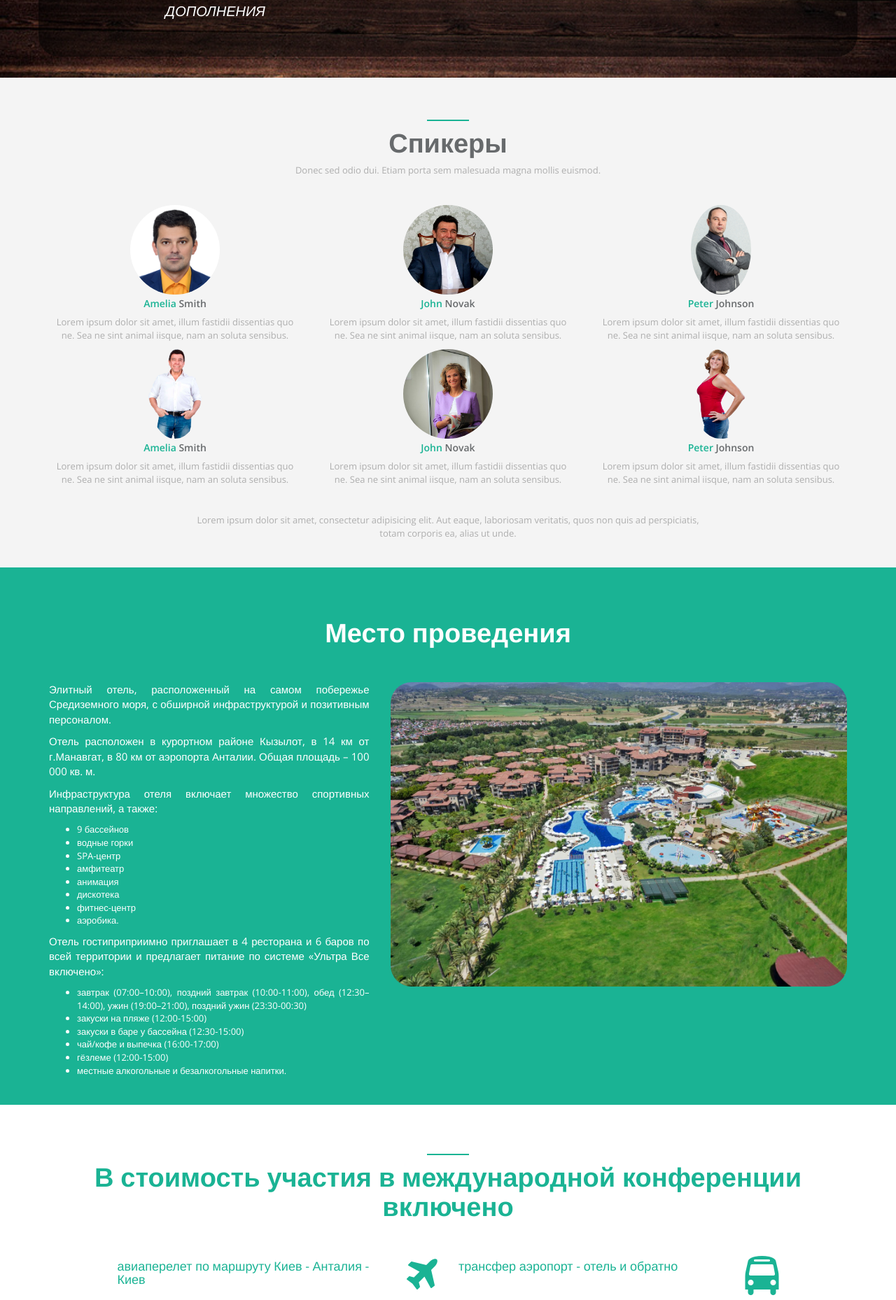
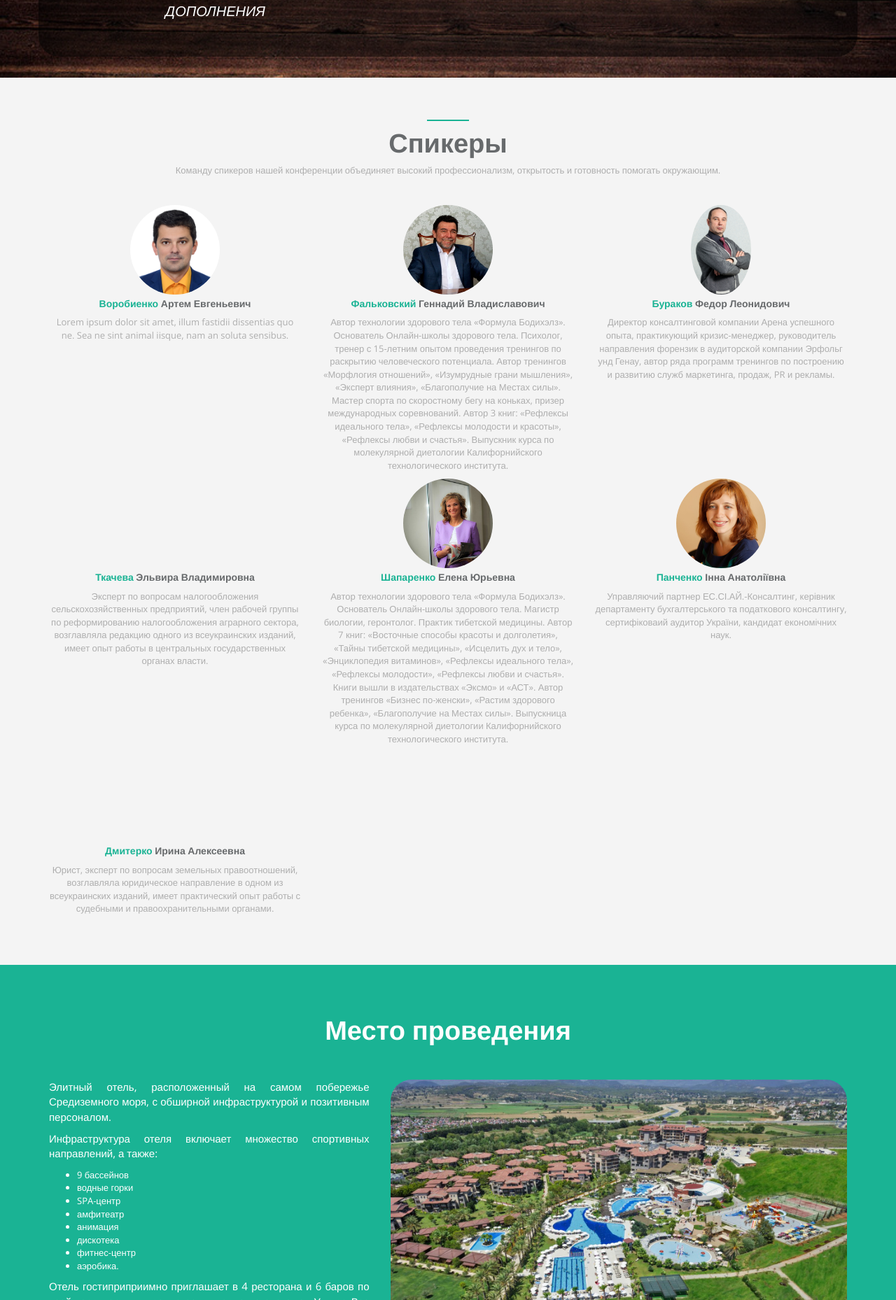
Before and after one commit to PielliaVasyl/a3t, a Django app: template landing/templates/landing.html in a window 1280 px wide. Shown: the part 4642-6500 px from the top of the page at 70% size. Run offline with Django 3.2, Linux system fonts and the light colour scheme; the template is opened without the code that fills it: most values are stand-ins (such as "Sample title", 1, 10 or a date in 2020); some libraries are stand-ins or nearby versions.

Commit message:
some text changes

```diff
--- a/landing/templates/landing.html
+++ b/landing/templates/landing.html
@@ -68,10 +68,10 @@
                     Международная конференция бухгалтеров и финансистов
                 </h1>
                 <div class="testimonials-text">
-                    <i style="font-size: 35px;">Турция, Анталия, Сиде</i>
+                    <i style="font-size: 35px;">Турция, Анталия</i>
                 </div>
                 <h1 style="font-weight: 700; font-size: 60px;">
-                    18 - 23 октября 2016 г.
+                    22 - 27 октября 2016 г.
                 </h1>
                 <!--<small>
                     <strong>12.02.2014 - Andy Smith</strong>
@@ -326,7 +326,7 @@
             <div class="col-lg-12 text-center">
                 <div class="navy-line"></div>
                 <h1 style="font-weight: 700; font-size: 38px;">Спикеры</h1>
-                <p>Donec sed odio dui. Etiam porta sem malesuada magna mollis euismod.</p>
+                <p>Команду спикеров нашей конференции объединяет высокий профессионализм, открытость и готовность помогать окружающим.</p>
             </div>
         </div>
         <div class="row">
@@ -334,7 +334,7 @@
                 <div class="team-member">
                     <img src="{% static 'img/myimg/s5.jpg' %}" class="img-responsive img-circle"
                          style="height: 128px;" alt=""> <!-- img-small-->
-                    <h4><span class="navy">Amelia</span> Smith</h4>
+                    <h4><span class="navy">Воробиенко</span> Артем Евгеньевич</h4>
                     <p>Lorem ipsum dolor sit amet, illum fastidii dissentias quo ne. Sea ne sint animal iisque, nam an soluta sensibus. </p>
                 </div>
             </div>
@@ -342,48 +342,60 @@
                 <div class="team-member wow zoomIn">
                     <img src="{% static 'img/myimg/s11.jpg' %}" class="img-responsive img-circle"
                          style="width:128px; height: 128px;" alt="">
-                    <h4><span class="navy">John</span> Novak</h4>
-                    <p>Lorem ipsum dolor sit amet, illum fastidii dissentias quo ne. Sea ne sint animal iisque, nam an soluta sensibus.</p>
+                    <h4><span class="navy">Фальковский</span> Геннадий Владиславович</h4>
+                    <p>Автор технологии здорового тела «Формула Бодихэлз». Основатель Онлайн-школы здорового тела. Психолог, тренер с 15-летним опытом проведения тренингов по раскрытию человеческого потенциала. Автор тренингов «Морфлогия отношений», «Изумрудные грани мышления», «Эксперт влияния», «Благополучие на Местах силы». Мастер спорта по скоростному бегу на коньках, призер международных соревнований. Автор 3 книг: «Рефлексы идеального тела», «Рефлексы молодости и красоты», «Рефлексы любви и счастья». Выпускник курса по молекулярной диетологии Калифорнийского технологического института.</p>
                 </div>
             </div>
             <div class="col-sm-4 wow fadeInRight">
                 <div class="team-member">
                     <img src="{% static 'img/myimg/s4.jpg' %}" class="img-responsive img-circle"
                          style="height: 128px;" alt="">
-                    <h4><span class="navy">Peter</span> Johnson</h4>
-                    <p>Lorem ipsum dolor sit amet, illum fastidii dissentias quo ne. Sea ne sint animal iisque, nam an soluta sensibus.</p>
+                    <h4><span class="navy">Бураков</span> Федор Леонидович</h4>
+                    <p>Директор консалтинговой компании Арена успешного опыта, практикующий кризис-менеджер, руководитель направления форензик в аудиторской компании Эрфольг унд Генау, автор ряда программ тренингов по построению и развитию служб маркетинга, продаж, PR и рекламы.</p>
                 </div>
             </div>
         </div>
         <div class="row">
             <div class="col-sm-4 wow fadeInLeft">
                 <div class="team-member">
-                    <img src="{% static 'img/myimg/s1.png' %}" class="img-responsive img-circle"
-                         style="height: 128px;" alt=""> <!-- img-small-->
-                    <h4><span class="navy">Amelia</span> Smith</h4>
-                    <p>Lorem ipsum dolor sit amet, illum fastidii dissentias quo ne. Sea ne sint animal iisque, nam an soluta sensibus. </p>
+                    <div style="height:128px"></div>
+<!--<img src="{% static 'img/myimg/s1.png' %}" class="img-responsive img-circle"
+                         style="height: 128px;" alt="">--> <!-- img-small-->
+                    <h4><span class="navy">Ткачева</span> Эльвира Владимировна</h4>
+                    <p>Эксперт по вопросам налогообложения сельскохозяйственных предприятий, член рабочей группы по реформированию налогообложения аграрного сектора, возглавляла редакцию одного из всеукраинских изданий, имеет опыт работы в центральных государственных органах власти.</p>
                 </div>
             </div>
             <div class="col-sm-4">
                 <div class="team-member wow zoomIn">
                     <img src="{% static 'img/myimg/s22.jpg' %}" class="img-responsive img-circle"
                          style="width:128px; height: 128px;" alt="">
-                    <h4><span class="navy">John</span> Novak</h4>
-                    <p>Lorem ipsum dolor sit amet, illum fastidii dissentias quo ne. Sea ne sint animal iisque, nam an soluta sensibus.</p>
-                </div>
+                    <h4><span class="navy">Шапаренко</span> Елена Юрьевна</h4>
+                    <p>Автор технологии здорового тела «Формула Бодихэлз». Основатель Онлайн-школы здорового тела. Магистр биологии, геронтолог. Практик тибетской медицины. Автор 7 книг: «Восточные способы красоты и долголетия», «Тайны тибетской медицины», «Исцелить дух и тело», «Энциклопедия витаминов», «Рефлексы идеального тела», «Рефлексы молодости», «Рефлексы любви и счастья». Книги вышли в издательствах «Эксмо» и «АСТ». Автор тренингов «Бизнес по-женски», «Растим здорового ребенка», «Благополучие на Местах силы». Выпускница курса по молекулярной диетологии Калифорнийского технологического института.</p>
+              </div>
             </div>
             <div class="col-sm-4 wow fadeInRight">
                 <div class="team-member">
-                    <img src="{% static 'img/myimg/s2.png' %}" class="img-responsive img-circle"
+                    <img src="{% static 'img/myimg/s6.jpg' %}" class="img-responsive img-circle"
                          style="height: 128px;" alt="">
-                    <h4><span class="navy">Peter</span> Johnson</h4>
-                    <p>Lorem ipsum dolor sit amet, illum fastidii dissentias quo ne. Sea ne sint animal iisque, nam an soluta sensibus.</p>
+                    <h4><span class="navy">Панченко</span> Інна Анатоліївна</h4>
+                    <p>Управляючий партнер ЕС.СІ.АЙ.-Консалтинг, керівник департаменту бухгалтерського та податкового консалтингу, сертифіковаий аудитор України, кандидат економічних наук.</p>
+                </div>
+            </div>
+        </div>
+        <div class="row">
+            <div class="col-sm-4 wow fadeInLeft">
+                <div class="team-member">
+                    <div style="height:128px"></div>
+<!--<img src="{% static 'img/myimg/s1.png' %}" class="img-responsive img-circle"
+                         style="height: 128px;" alt="">--> <!-- img-small-->
+                    <h4><span class="navy">Дмитерко</span> Ирина Алексеевна</h4>
+                   <p>Юрист, эксперт по вопросам земельных правоотношений, возглавляла юридическое направление в одном из всеукраинских изданий, имеет практический опыт работы с судебными и правоохранительными органами.</p>
                 </div>
             </div>
         </div>
         <div class="row">
             <div class="col-lg-8 col-lg-offset-2 text-center m-t-lg m-b-lg">
-                <p>Lorem ipsum dolor sit amet, consectetur adipisicing elit. Aut eaque, laboriosam veritatis, quos non quis ad perspiciatis, totam corporis ea, alias ut unde.</p>
+           <!--     <p>Lorem ipsum dolor sit amet, consectetur adipisicing elit. Aut eaque, laboriosam veritatis, quos non quis ad perspiciatis, totam corporis ea, alias ut unde.</p> -->
             </div>
         </div>
     </div>
@@ -404,7 +416,7 @@
                 <!--<small>INSPINIA</small> -->
 <!--                <h2>Perfectly designed </h2>-->
             <p style="color:white; font-size:15px;">Элитный отель, расположенный на самом побережье Средиземного моря, с обширной инфраструктурой и позитивным персоналом.</p>
-            <p style="color:white; font-size:15px;">Отель расположен в курортном районе Кызылот, в 14 км от г.Манавгат, в 80 км от аэропорта Анталии. Общая площадь – 100 000 кв. м.</p>
+<!--            <p style="color:white; font-size:15px;">Отель расположен в курортном районе Кызылот, в 14 км от г.Манавгат, в 80 км от аэропорта Анталии. Общая площадь – 100 000 кв. м.</p>---->
             <p style="color:white; font-size:15px;">Инфраструктура отеля включает множество спортивных направлений, а также:</p>
 	    <ul>
                 <li>9 бассейнов</li>
@@ -528,7 +540,7 @@
         </div>
         <div class="row features-block">
             <div class="col-lg-4">
-                <img alt="image" src="{% static 'img/myimg/logo_eg.jpg' %}">
+                <img alt="image" style="width:200px" src="{% static 'img/myimg/logo_eg.jpg' %}">
                 <!--<div class="bubble">
                     "Uncover many web sites still in their infancy. Various versions have evolved over the years,
                     ometimes by accident, sometimes on purpose (injected humour and the like)."
@@ -547,28 +559,16 @@
             </div>
 
             <div class="col-lg-4">
-                <img alt="image" src="{% static 'img/myimg/logo_ao.gif' %}">
+                <img alt="image" style="width:200px" src="{% static 'img/myimg/logo_ao.gif' %}">
+            </div>
+            <div class="col-lg-4">
+                <img alt="image" style="width:200px" src="{% static 'img/myimg/logo_ipr.jpg' %}">
+            </div>
                 <!--<div class="bubble">
-                    "Uncover many web sites still in their infancy. Various versions have evolved over the years,
-                    ometimes by accident, sometimes on purpose (injected humour and the like)."
-                </div>
-                <div class="comments-avatar">
-                    <a href="" class="pull-left">
-                        <img alt="image" src="{% static 'img/landing/avatar3.jpg' %}">
-                    </a>
-                    <div class="media-body">
-                        <div class="commens-name">
-                            Andrew Williams
-                        </div>
-                        <small class="text-muted">Company X from California</small>
-                    </div>
-                </div>-->
-            </div>
-
-            <div class="col-lg-4">
-                <div class="bubble">
-                    "Uncover many web sites still in their infancy. Various versions have evolved over the years,
-                    sometimes by accident, sometimes on purpose (injected humour and the like)."
+                    Інститут податкових реформ об’єднує провідних фахівців і науковців, представників
+бізнес-середовища та органів державної влади з метою розробки стратегії реформування
+податкової політики задля забезпечення сталого суспільно-економічного розвитку в
+Україні.
                 </div>
                 <div class="comments-avatar">
                     <a href="" class="pull-left">
@@ -580,7 +580,7 @@
                         </div>
                         <small class="text-muted">Company X from California</small>
                     </div>
-                </div>
+                </div> -->
             </div>
         </div>
     </div>
@@ -723,10 +723,10 @@
                 <address>
                     <strong><span class="navy">Консалтинговая компания "Эрфольг унд Генау Украина"</span></strong><br/>
                     <strong><span class="navy">Предприятие уникального консалтинга "Арена успешного опыта"</span></strong><br/>
-                    04071, г. Киев, улица Ярославская, дом 6,<br/>
+                    04071, г. Киев, улица Ярославская, дом 6<br/>
                     т. (067) 539-85-53<br/>
                     т. (067) 327-72-20<br/>
-
+                    burakov.f@gmail.com
                     <!--<abbr title="Phone">P:</abbr> (123) 456-7890-->
                 </address>
             </div>
```
Also changed, not shown: static/img/myimg/logo_ipr.jpg (added), static/img/myimg/s6.jpg (added).
